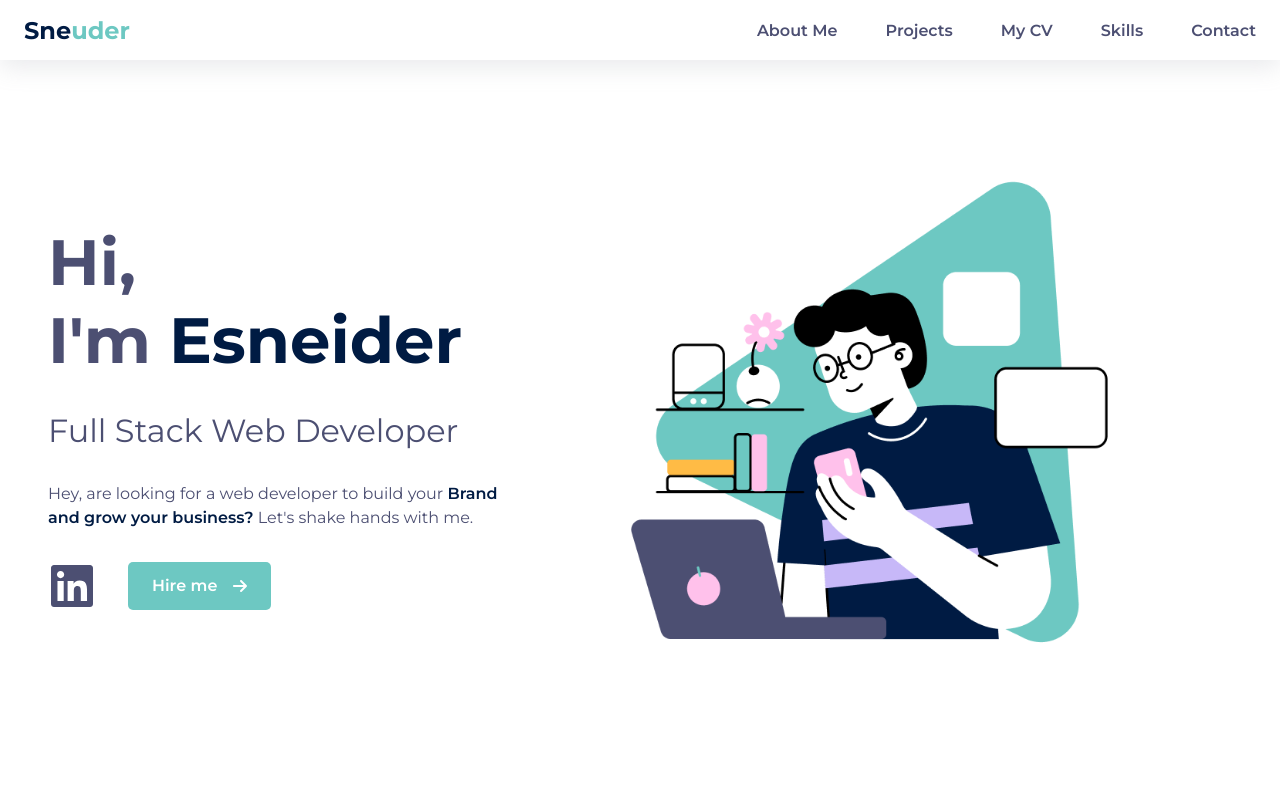
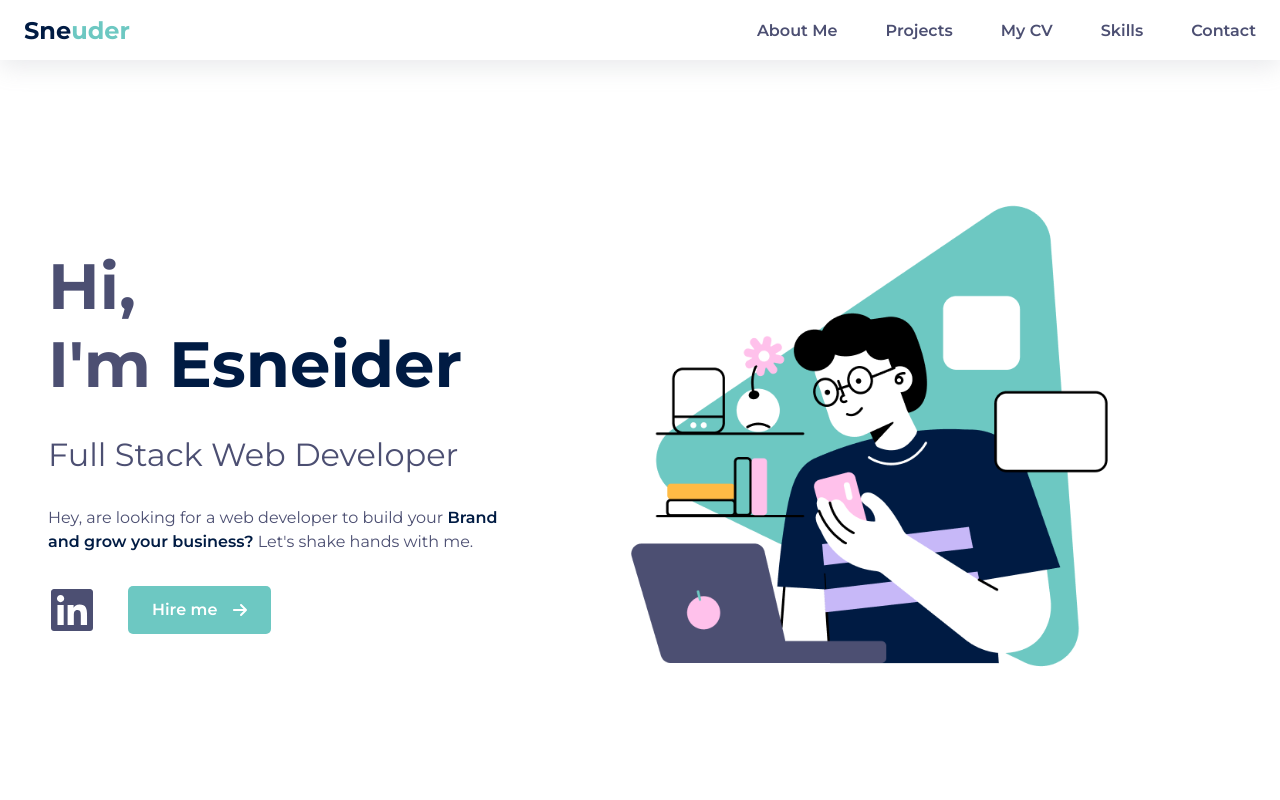
Before and after one commit to sneuder/portfolio, a React (Create React App) app: page / in a window 1280 px wide. Shown: the top 800 px of the page. Built offline with nearby package versions, Linux system fonts and the light colour scheme.

Commit message:
padding modified of a mixin

```diff
--- a/src/styles/_mixins.scss
+++ b/src/styles/_mixins.scss
@@ -28,7 +28,7 @@
 @mixin backgroundDefault(){
   max-width: 100vw;
   min-height: 100vh;
-  padding: 3rem;
+  padding: 3rem 3rem 0 3rem;
   padding-top: 80px;
 }
 
```
